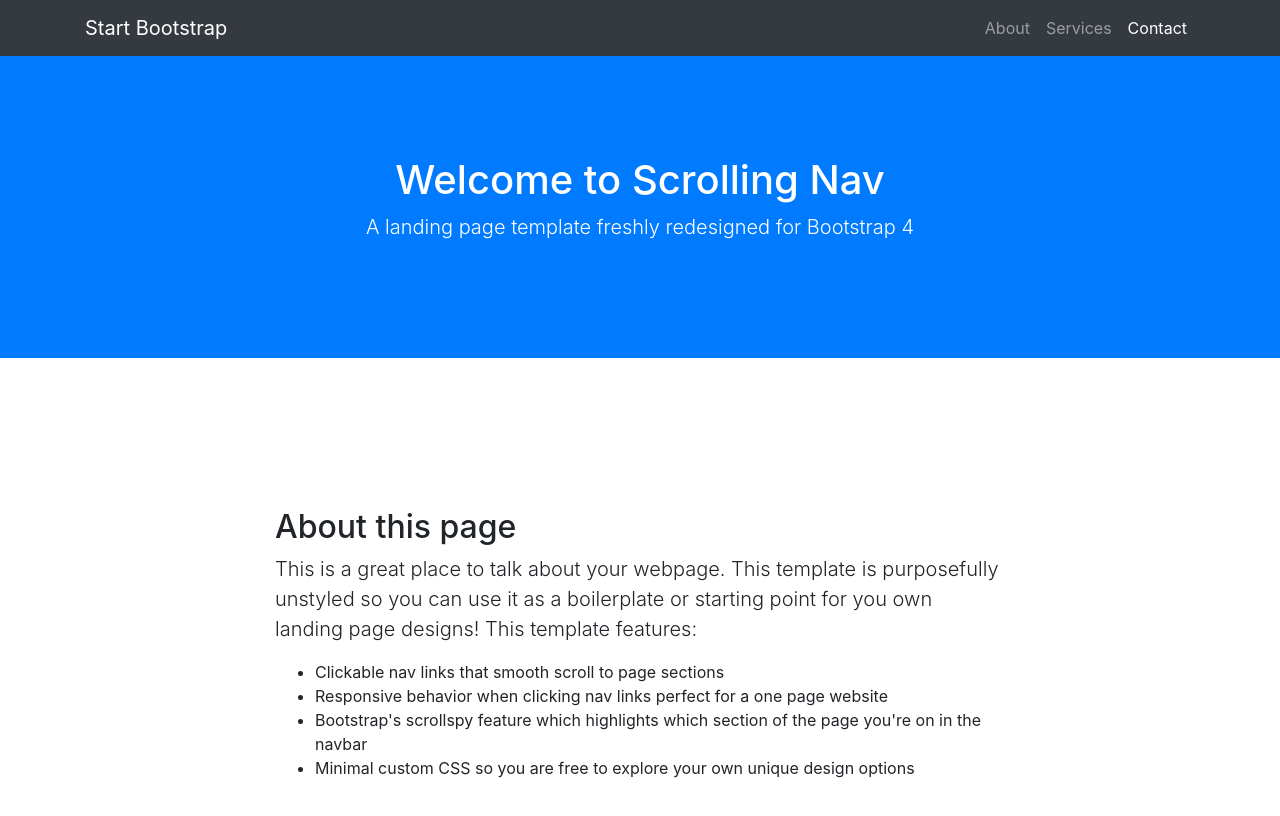
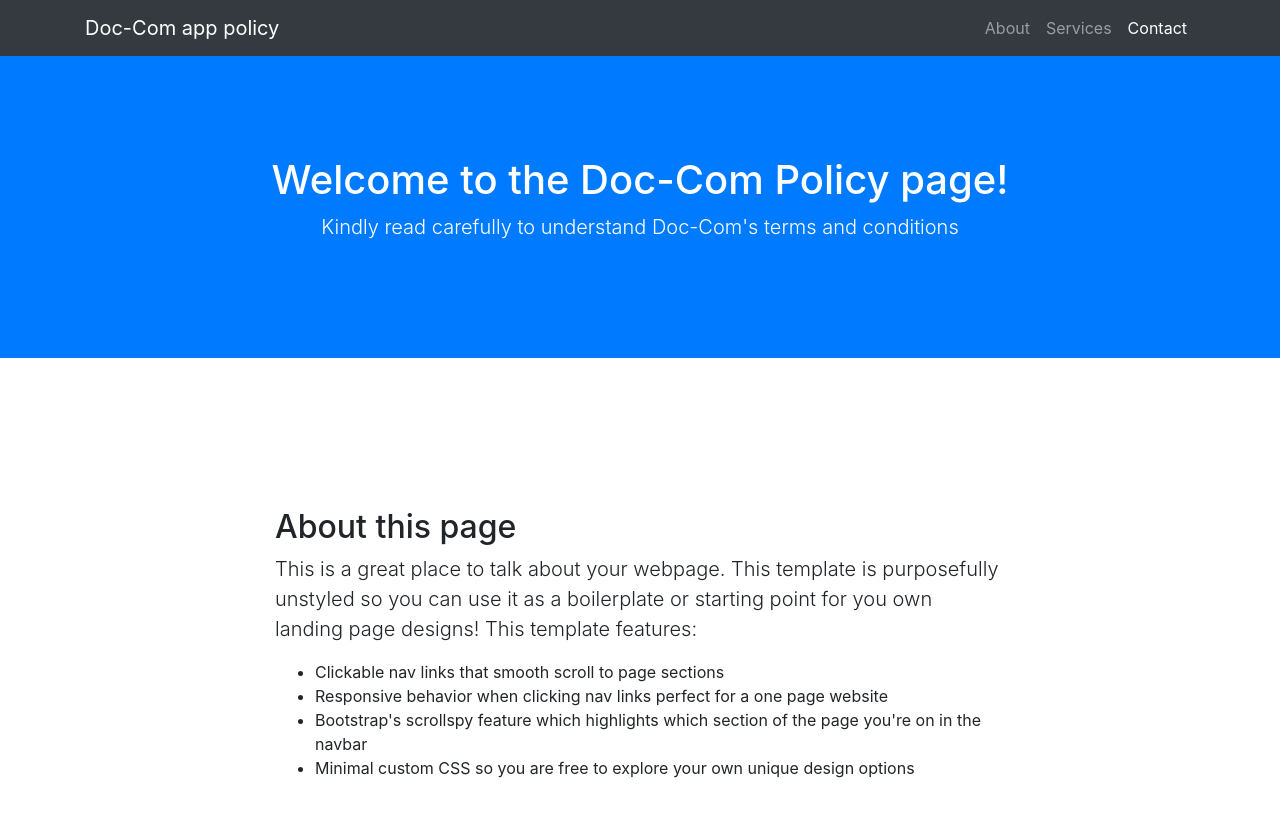
Before and after one commit to doccomgh/policy, a website with bundled scripts: page index.html in a window 1280 px wide. Shown: the top 816 px of the page. Built offline with nearby package versions, Linux system fonts and the light colour scheme.

Commit message:
Update index.html

```diff
--- a/index.html
+++ b/index.html
@@ -23,7 +23,7 @@
   <!-- Navigation -->
   <nav class="navbar navbar-expand-lg navbar-dark bg-dark fixed-top" id="mainNav">
     <div class="container">
-      <a class="navbar-brand js-scroll-trigger" href="#page-top">Start Bootstrap</a>
+      <a class="navbar-brand js-scroll-trigger" href="#page-top">Doc-Com app policy</a>
       <button class="navbar-toggler" type="button" data-toggle="collapse" data-target="#navbarResponsive" aria-controls="navbarResponsive" aria-expanded="false" aria-label="Toggle navigation">
         <span class="navbar-toggler-icon"></span>
       </button>
@@ -45,8 +45,8 @@
 
   <header class="bg-primary text-white">
     <div class="container text-center">
-      <h1>Welcome to Scrolling Nav</h1>
-      <p class="lead">A landing page template freshly redesigned for Bootstrap 4</p>
+      <h1>Welcome to the Doc-Com Policy page!</h1>
+      <p class="lead">Kindly read carefully to understand Doc-Com's terms and conditions</p>
     </div>
   </header>
 
```
